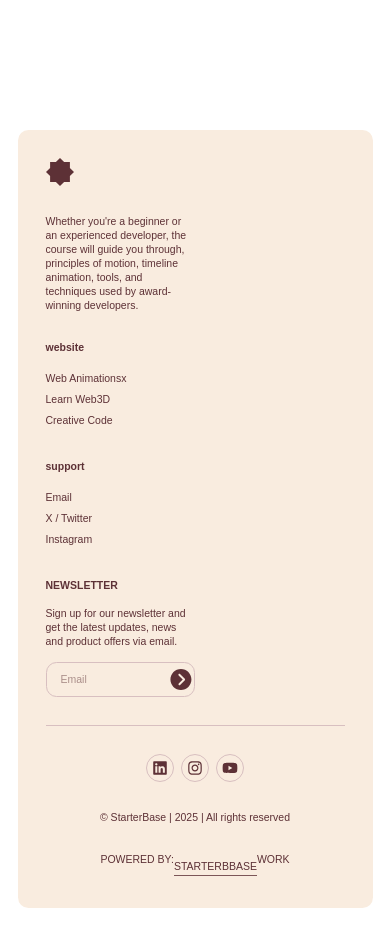
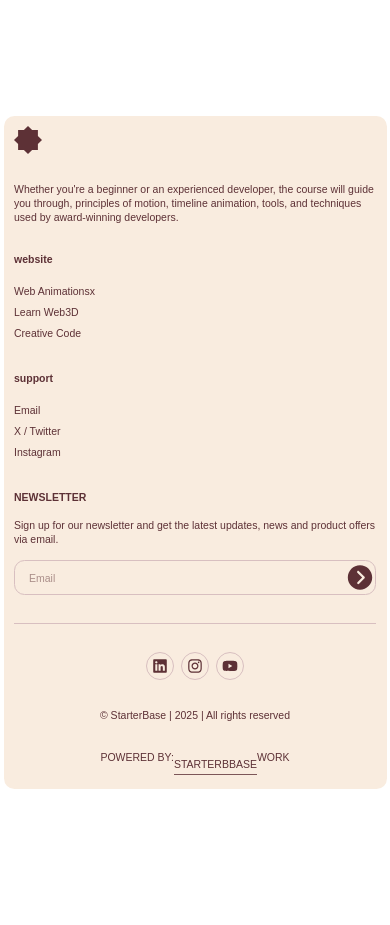
Before and after one commit to samjaabo/portfolio-v2, a Next.js app: page /test in a window 390 px wide. After the commit the page ends 844 px from the top, so only its background shows below. Built offline with nearby package versions, Linux system fonts and the light colour scheme; a web font is replaced by a local one.

Commit message:
fix more issue in footer

```diff
--- a/src/components/futuristic/sections/footer.tsx
+++ b/src/components/futuristic/sections/footer.tsx
@@ -6,8 +6,8 @@ import { IoIosArrowDroprightCircle } from "react-icons/io";
 
 export default function Footer() {
   return (
-    <footer className="p-5 mt-32 h-full w-full">
-      <div className="grid grid-cols-1 grid-rows-[repeat(17, minmax(0, auto))] lg:grid-cols-4  lg:grid-rows-[auto_1fr_auto_auto] gap-y-8 gap-x-16 p-8 bg-soft w-full h-fit rounded-xl  text-xs">
+    <footer className=" p-1 sm:p-5 mt-32 h-full w-full">
+      <div className="grid grid-cols-1 grid-rows-[repeat(17, minmax(0, auto))] lg:grid-cols-4  lg:grid-rows-[auto_1fr_auto_auto] gap-y-8 gap-x-16 p-3 sm:p-8 bg-soft w-full h-fit rounded-xl  text-xs">
         {/* row 1 */}
         <div className="flex font-bold text-sm">
           <WebsiteLogo></WebsiteLogo>
@@ -17,7 +17,7 @@ export default function Footer() {
         <div className="items-center uppercase  hidden lg:flex">NEWSLETTER</div>
         {/* row 1 */}
         <div className="flex">
-          <p className="max-lg:max-w-1/2">
+          <p className="sm:max-w-1/2 lg:max-w-full max-w-full">
             Whether you're a beginner or an experienced developer, the course
             will guide you through, principles of motion, timeline animation,
             tools, and techniques used by award-winning developers.
@@ -67,11 +67,11 @@ export default function Footer() {
           <div className=" uppercase  lg:hidden block font-bold">
             NEWSLETTER
           </div>
-          <p className="max-lg:max-w-1/2">
+          <p className="sm:max-w-1/2 lg:max-w-full max-w-full">
             Sign up for our newsletter and get the latest updates, news and
             product offers via email.
           </p>
-          <div className="flex max-lg:max-w-1/2 w-full  ring-0 border-1 border-line-color-soft in-focus-within:border-line-color rounded-xl">
+          <div className="flex sm:max-w-1/2 lg:max-w-full max-w-full w-full  ring-0 border-1 border-line-color-soft in-focus-within:border-line-color rounded-xl">
             <input
               required
               autoComplete="email"
```
